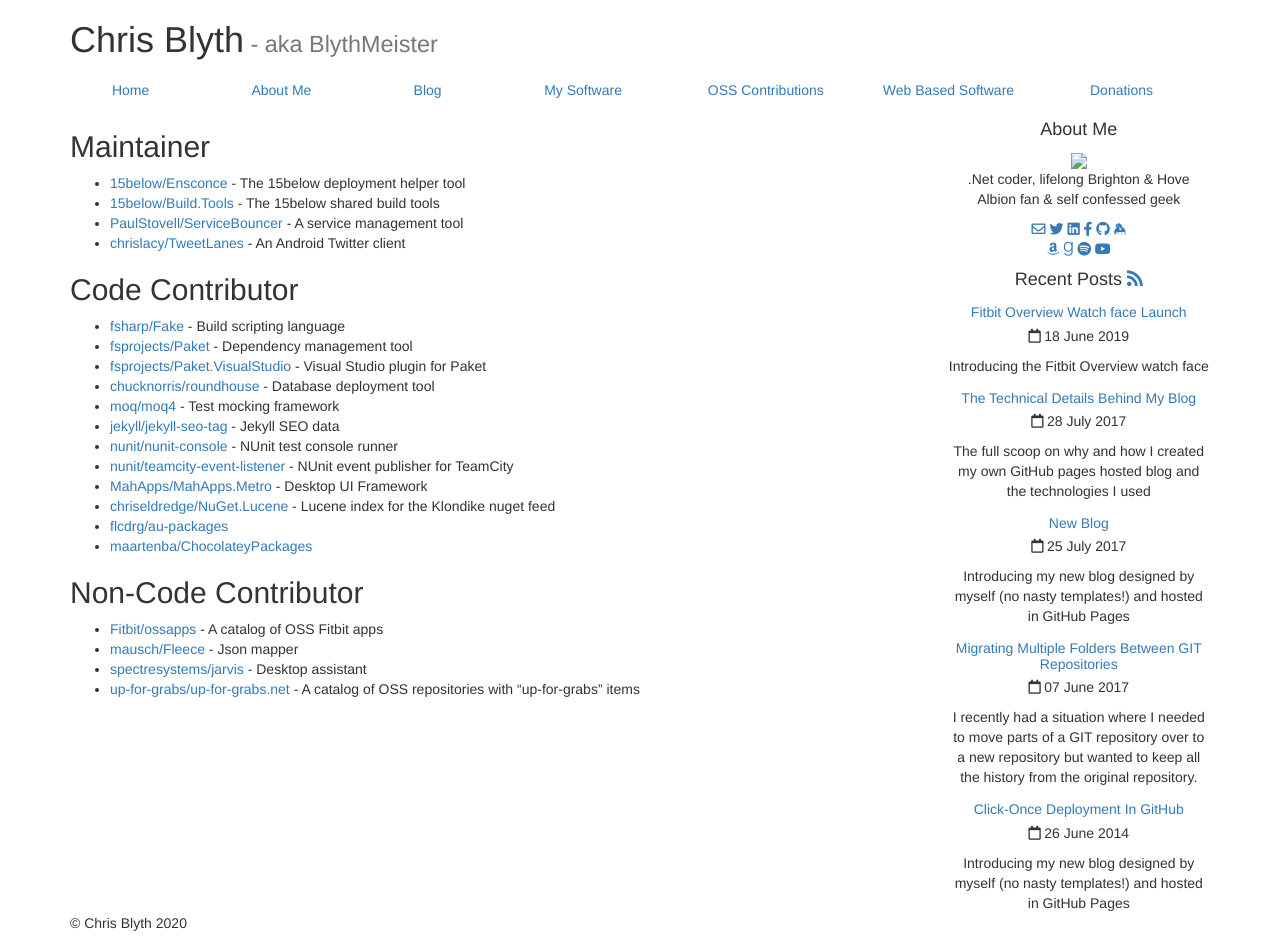
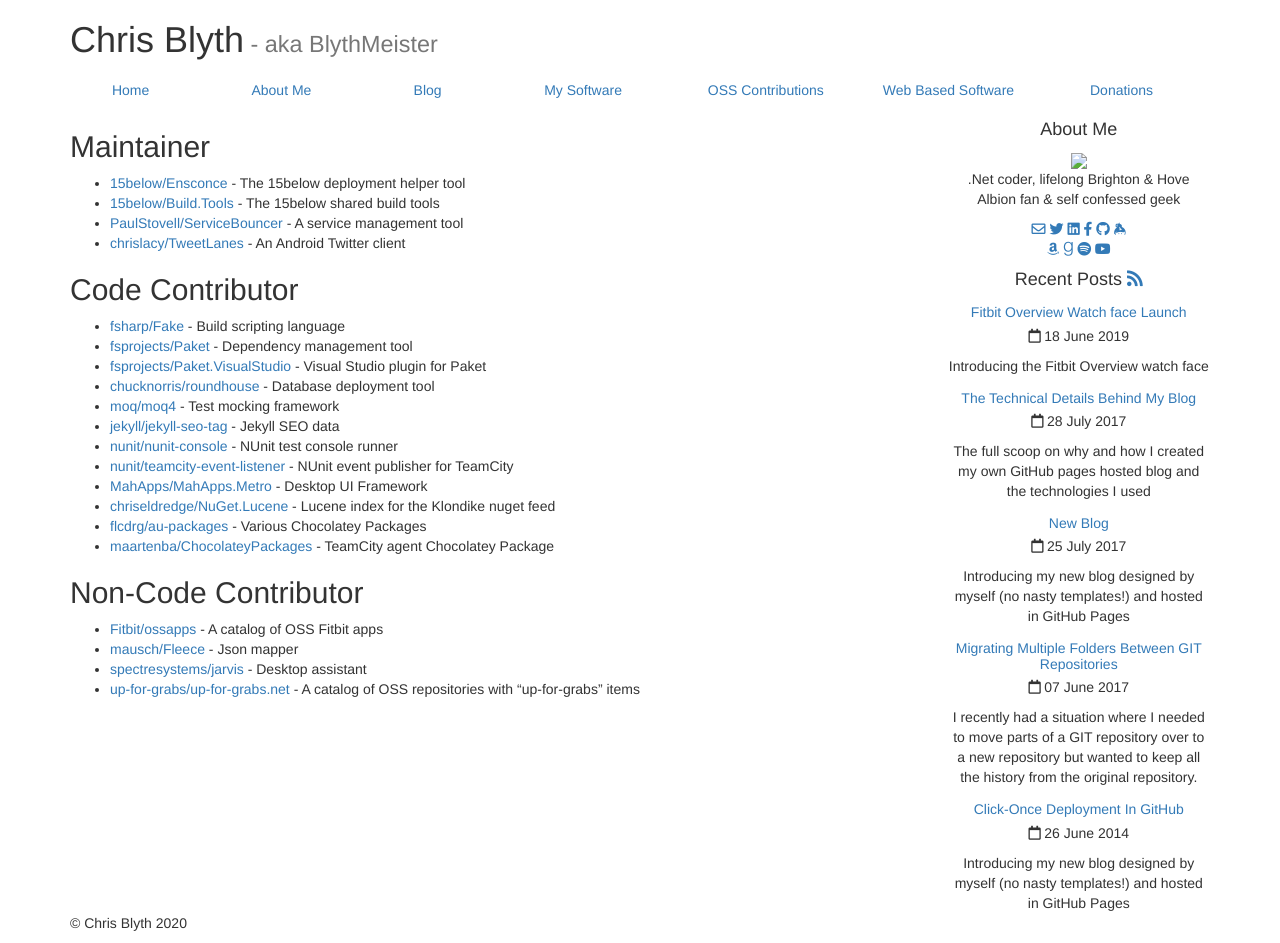
Before and after one commit to BlythMeister/blyth.me.uk, a Jekyll site: the page built from software/oss/index.md, in a window 1280 px wide. Built offline with Jekyll 4.4.1, drawn with Linux system fonts in a browser that asks for light colours; nearby versions of some CDN libraries.

Commit message:
Add missing link description

```diff
--- a/software/oss/index.md
+++ b/software/oss/index.md
@@ -22,8 +22,8 @@
 * [nunit/teamcity-event-listener](https://github.com/nunit/teamcity-event-listener/commits?author=BlythMeister) - NUnit event publisher for TeamCity
 * [MahApps/MahApps.Metro](https://github.com/MahApps/MahApps.Metro/commits?author=BlythMeister) - Desktop UI Framework
 * [chriseldredge/NuGet.Lucene](https://github.com/chriseldredge/NuGet.Lucene/commits?author=BlythMeister) - Lucene index for the Klondike nuget feed
-* [flcdrg/au-packages](https://github.com/flcdrg/au-packages)
-* [maartenba/ChocolateyPackages](https://github.com/maartenba/ChocolateyPackages)
+* [flcdrg/au-packages](https://github.com/flcdrg/au-packages/commits?author=BlythMeister) - Various Chocolatey Packages
+* [maartenba/ChocolateyPackages](https://github.com/maartenba/ChocolateyPackages/commits?author=BlythMeister) - TeamCity agent Chocolatey Package
 
 ## Non-Code Contributor
 
```
